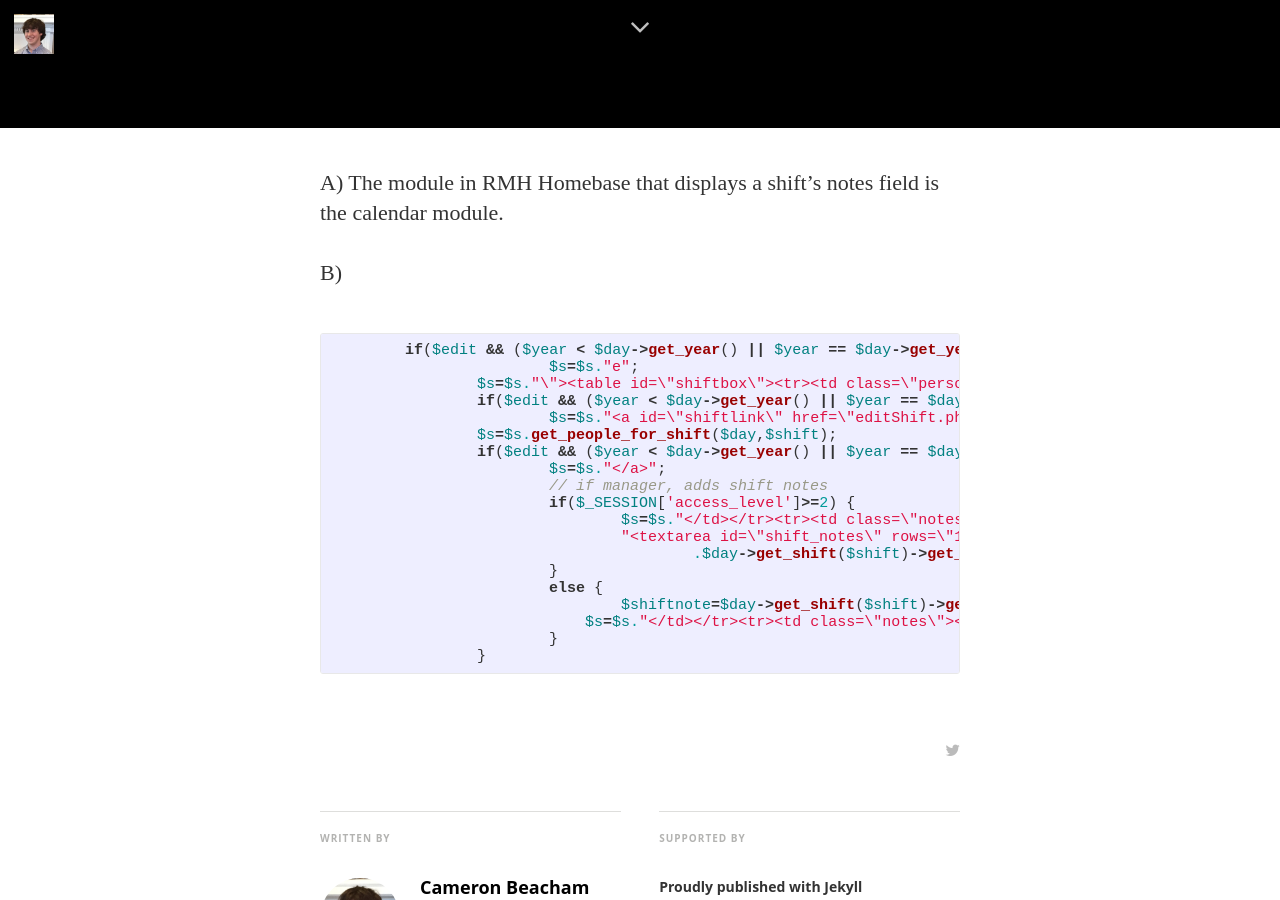
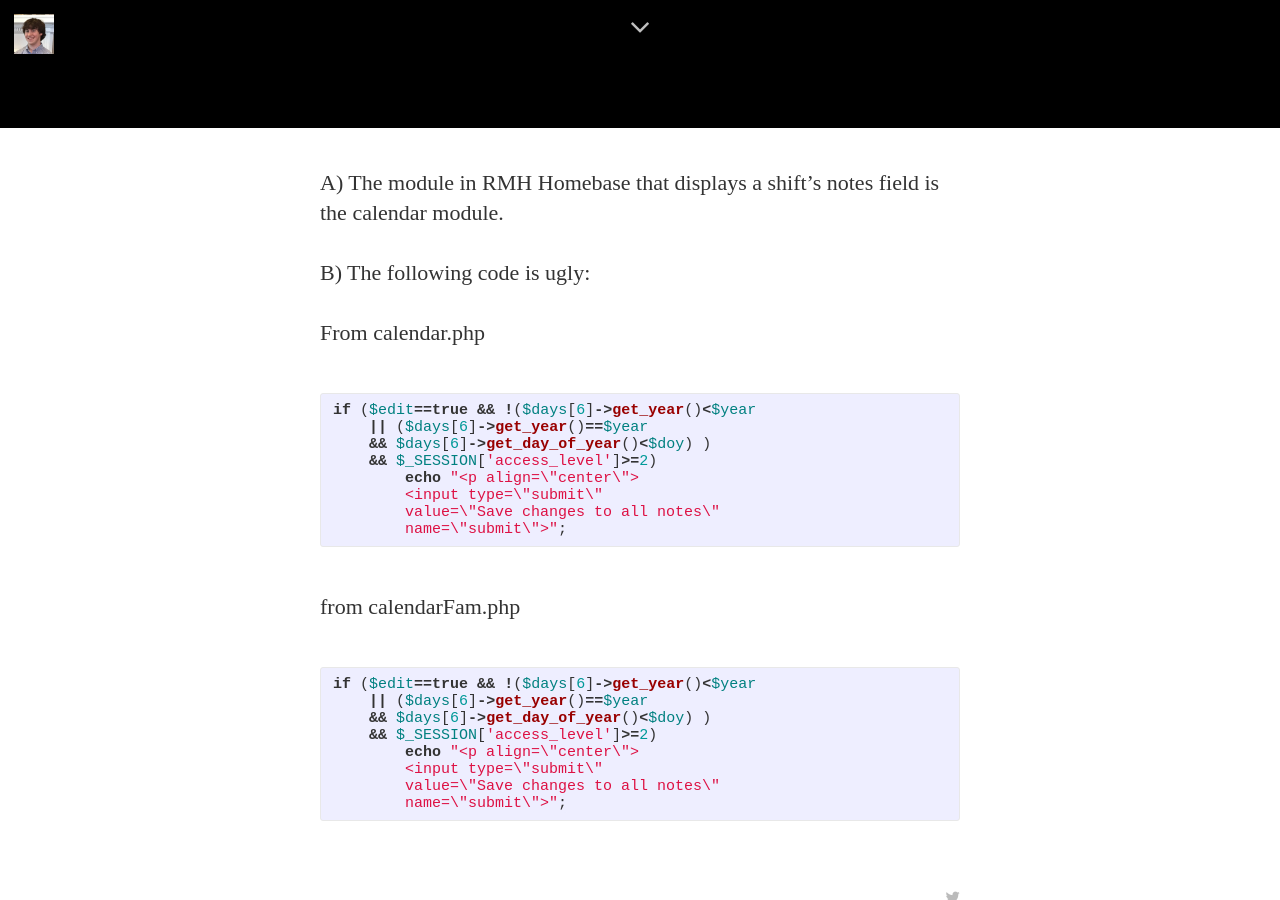
Before and after one commit to beachamc/beachamc.github.io, a Jekyll site: the page built from _posts/2015-02-24-Refactoring-Mindset.markdown, in a window 1280 px wide and 900 px high, scrolled down 772 px. Built offline with Jekyll 4.4.1, drawn with Linux system fonts in a browser that asks for light colours; nearby versions of some CDN libraries; some web fonts are replaced; Markdown is read by kramdown in place of the engine named in the settings.

Commit message:
adding blogs

```diff
--- a/_posts/2015-02-24-Refactoring-Mindset.markdown
+++ b/_posts/2015-02-24-Refactoring-Mindset.markdown
@@ -9,27 +9,34 @@ image: /assets/images/desktopx2.jpg
 
 A) The module in RMH Homebase that displays a shift’s notes field is the calendar module.
 
-B)
+B) The following code is ugly:
+
+From calendar.php
+
 {% highlight php startinline=true %}
 
-	if($edit && ($year < $day->get_year() || $year == $day->get_year() && $doy <= $day->get_day_of_year() ) )
-			$s=$s."e";
-		$s=$s."\"><table id=\"shiftbox\"><tr><td class=\"persons\">";
-		if($edit && ($year < $day->get_year() || $year == $day->get_year() && $doy <= $day->get_day_of_year() ) )
-			$s=$s."<a id=\"shiftlink\" href=\"editShift.php?shift=".$day->get_id()."-".$shift."\">";
-		$s=$s.get_people_for_shift($day,$shift);
-		if($edit && ($year < $day->get_year() || $year == $day->get_year() && $doy <= $day->get_day_of_year() ) ) {
-			$s=$s."</a>";
-			// if manager, adds shift notes
-			if($_SESSION['access_level']>=2) {
-				$s=$s."</td></tr><tr><td class=\"notes\" align=\"center\">".
-				"<textarea id=\"shift_notes\" rows=\"1\" name=\"shift_notes_".$day->get_shift($shift)->get_id()."\">"
-					.$day->get_shift($shift)->get_notes()."</textarea>";
-			}
-			else {
-				$shiftnote=$day->get_shift($shift)->get_notes();
-			    $s=$s."</td></tr><tr><td class=\"notes\"><p id=\"shift\">".$shiftnote."</p>";
-			}
-		}
+if ($edit==true && !($days[6]->get_year()<$year
+    || ($days[6]->get_year()==$year
+    && $days[6]->get_day_of_year()<$doy) )
+    && $_SESSION['access_level']>=2)
+        echo "<p align=\"center\">
+        <input type=\"submit\"
+        value=\"Save changes to all notes\"
+        name=\"submit\">";
 
 {% endhighlight %}
+
+from calendarFam.php
+
+{% highlight php startinline=true %}
+
+if ($edit==true && !($days[6]->get_year()<$year
+    || ($days[6]->get_year()==$year
+    && $days[6]->get_day_of_year()<$doy) )
+    && $_SESSION['access_level']>=2)
+        echo "<p align=\"center\">
+        <input type=\"submit\"
+        value=\"Save changes to all notes\"
+        name=\"submit\">";
+
+{% endhighlight %}
```
